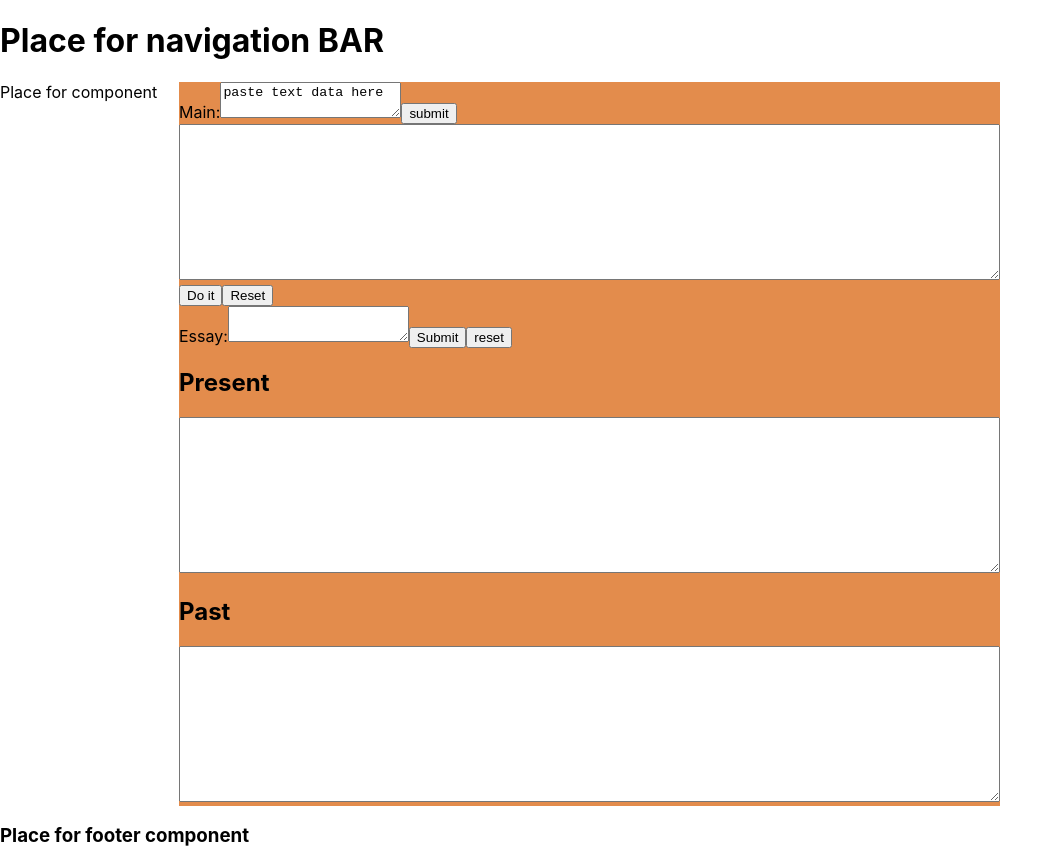
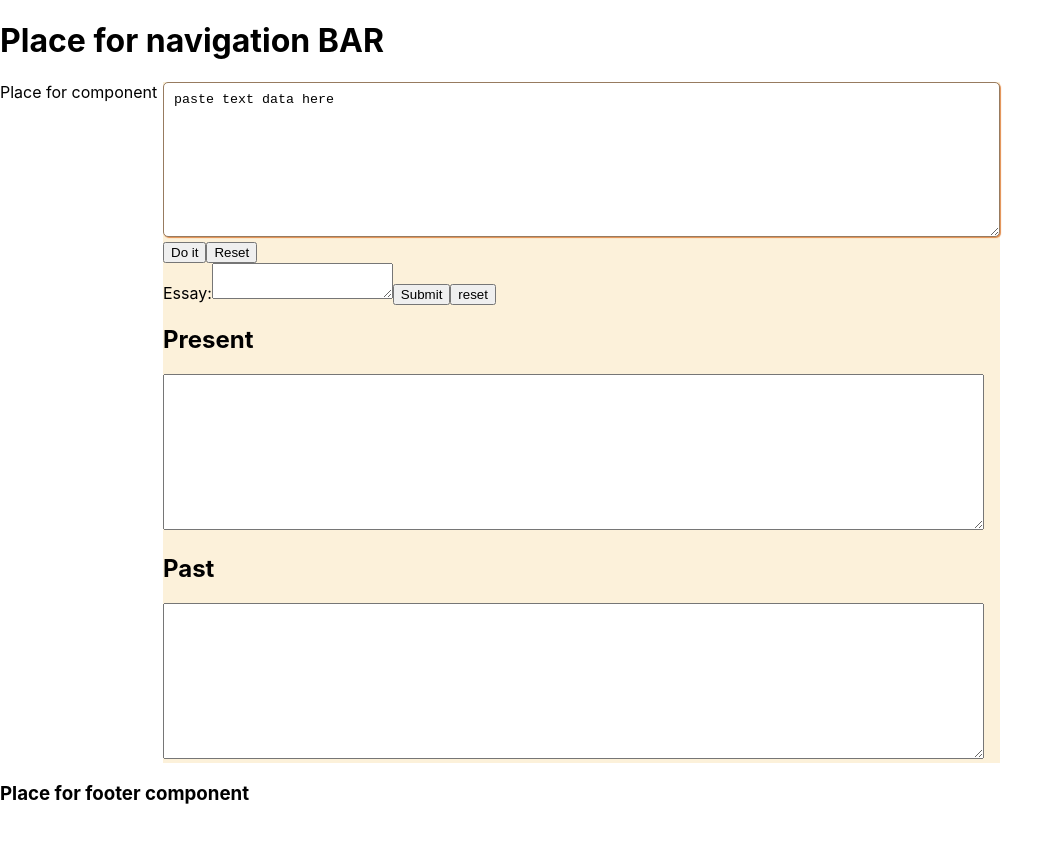
Before and after one commit to AndreyKonovalenko/toolkit, a React (Create React App) app in the folder client/: page / in a window 1280 px wide. Shown: the whole page, without its empty margins (0-1064 px from the left). After the commit the page ends 823 px from the top, so only its background shows below. Built offline with nearby package versions, Linux system fonts and the light colour scheme.

Commit message:
chore: work on styling

```diff
--- a/client/src/App.js
+++ b/client/src/App.js
@@ -1,9 +1,9 @@
 import React from 'react';
-import Main from './containers/Main';
-import Layout from './components/layout/Layout';
+import TextSorter from './pages/TextSorter';
+import Layout from './components/Layout';
 
 const App = () => {
-  const routs = <Main />;
+  const routs = <TextSorter />;
   return <Layout>{routs}</Layout>;
 };
 
--- /dev/null
+++ b/client/src/components/CustomTextArea.js
@@ -0,0 +1,36 @@
+import React from 'react';
+import { createUseStyles, useTheme } from 'react-jss';
+
+let useStyles = createUseStyles((theme) => ({
+  textarea: {
+    padding: 10,
+    lineHeight: 1,
+    borderRadius: 5,
+    borderWidth: 1,
+    borderStyle: 'solid',
+    borderColor: theme.colorQuaternary,
+    boxShadow: [
+      [1, 1, 1, theme.colorPrimary]
+    ]
+
+  },
+}));
+
+
+const CustomTextArea = (props) => {
+
+  const theme = useTheme();
+  const classes = useStyles({ ...props, theme });
+
+  return (
+
+    <textarea className={classes.textarea} style={props.overrideStyle} value={props.value} onChange={props.onChange} onFocus={props.onFocus} rows="10" cols="100"/>
+
+  );
+};
+
+// const styles = StyleSheet.create({
+
+// });
+
+export default CustomTextArea;
--- a/client/src/components/InputTextForm.js
+++ /dev/null
@@ -1,19 +0,0 @@
-import React from 'react';
-
-const ImputTextForm = (props) => {
-  return (
-    <form onSubmit={props.onSubmit}>
-      <label>
-        Main:
-        <textarea value={props.value} onChange={props.onChange} />
-      </label>
-      <input type='submit' value={'submit'} />
-    </form>
-  );
-};
-
-// const styles = StyleSheet.create({
-
-// });
-
-export default ImputTextForm;
--- a/client/src/components/layout/Layout.js
+++ b/client/src/components/Layout.js
@@ -5,7 +5,7 @@ const theme = {
   // color scheme
   colorPrimary: '#e38c4c',
   colorSecondary: '#f6c561',
-  colorTertiary: 'fcf1da',
+  colorTertiary: '#fcf1da',
   colorQuaternary: '#977B60',
   // grid structure
 
--- a/client/src/containers/Main.js
+++ b/client/src/pages/TextSorter.js
@@ -1,20 +1,21 @@
 import React, { useState, useEffect } from 'react';
-import InputTextForm from '../components/InputTextForm';
+import CustomTextArea from '../components/CustomTextArea';
 import { createUseStyles, useTheme } from 'react-jss';
 
 let useStyles = createUseStyles((theme) => ({
   container: {
-    background: theme.colorPrimary,
+    background: theme.colorTertiary,
   },
 }));
 
 //import Colors from '../constants/Colors';
 
-const Main = (props) => {
+const TextSorter = (props) => {
   const theme = useTheme();
   const classes = useStyles({ ...props, theme });
 
   const [textData, setTextData] = useState('paste text data here');
+  const [onClickStyle, setOnClickStyle] = useState(null)
 
   const printIt = () => {
     console.log('Hello world!');
@@ -26,8 +27,13 @@ const Main = (props) => {
   };
   const onChangeHandler = (event) => {
     setTextData(event.target.value);
+
+    console.log(event.target.value)
   };
 
+  const onFocusHander = () => {
+    setOnClickStyle({ outlineColor: theme.colorPrimary })
+  }
   useEffect(() => {
     console.log(textData);
   });
@@ -59,17 +65,14 @@ const Main = (props) => {
   const data = (
 
     <div className={classes.container}>
-            <InputTextForm
+            <CustomTextArea
               value={textData}
               onSubmit={onSumbmitHandler}
               onChange={onChangeHandler}
+              overrideStyle={onClickStyle}
+              onFocus={onFocusHander}
             />
-            <textarea
-              id='inputArea'
-              name='test'
-              rows='10'
-              cols='100'
-            ></textarea>
+
             <div>
               <button onClick={printIt}>Do it</button>
               <button onClick='resetFields()'>Reset</button>
@@ -103,4 +106,4 @@ const Main = (props) => {
   );
   return data;
 };
-export default Main;
+export default TextSorter;
```
